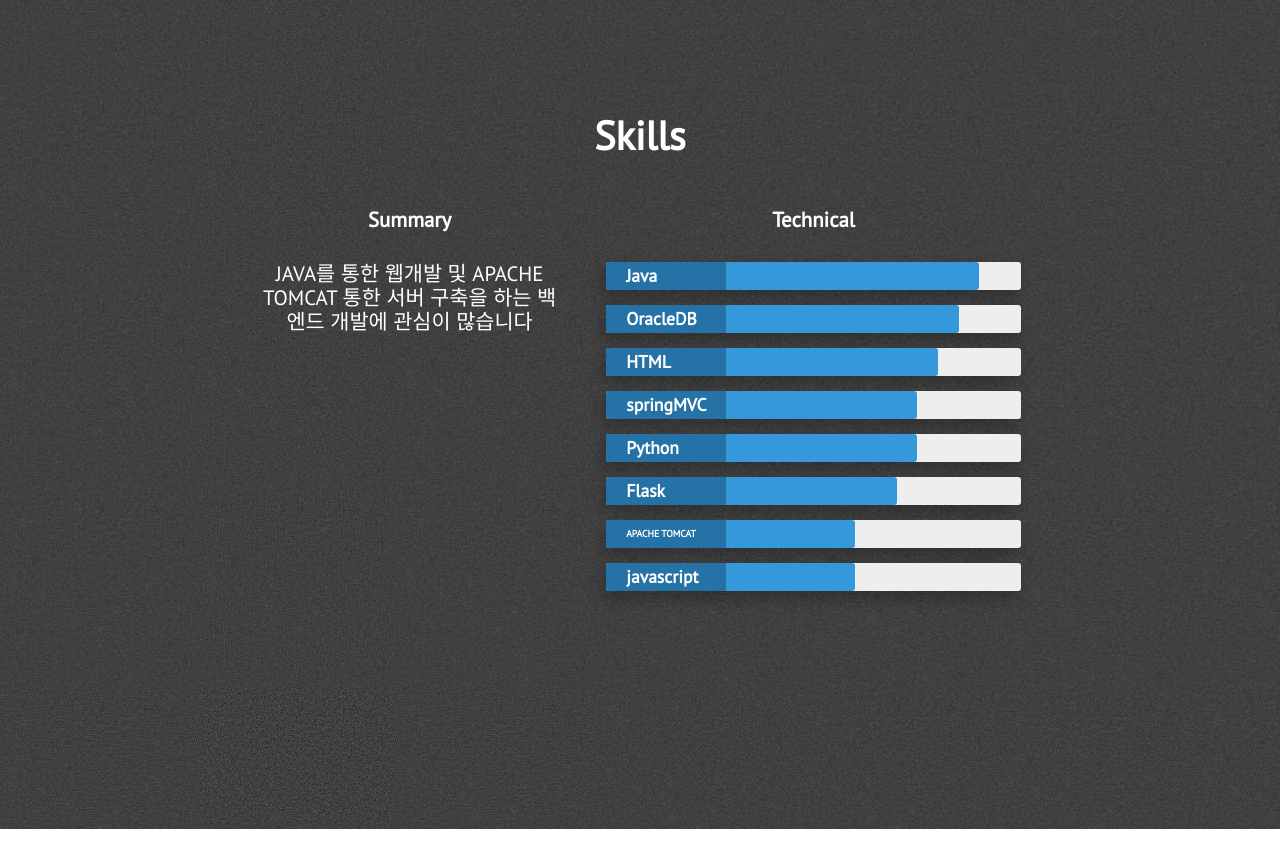
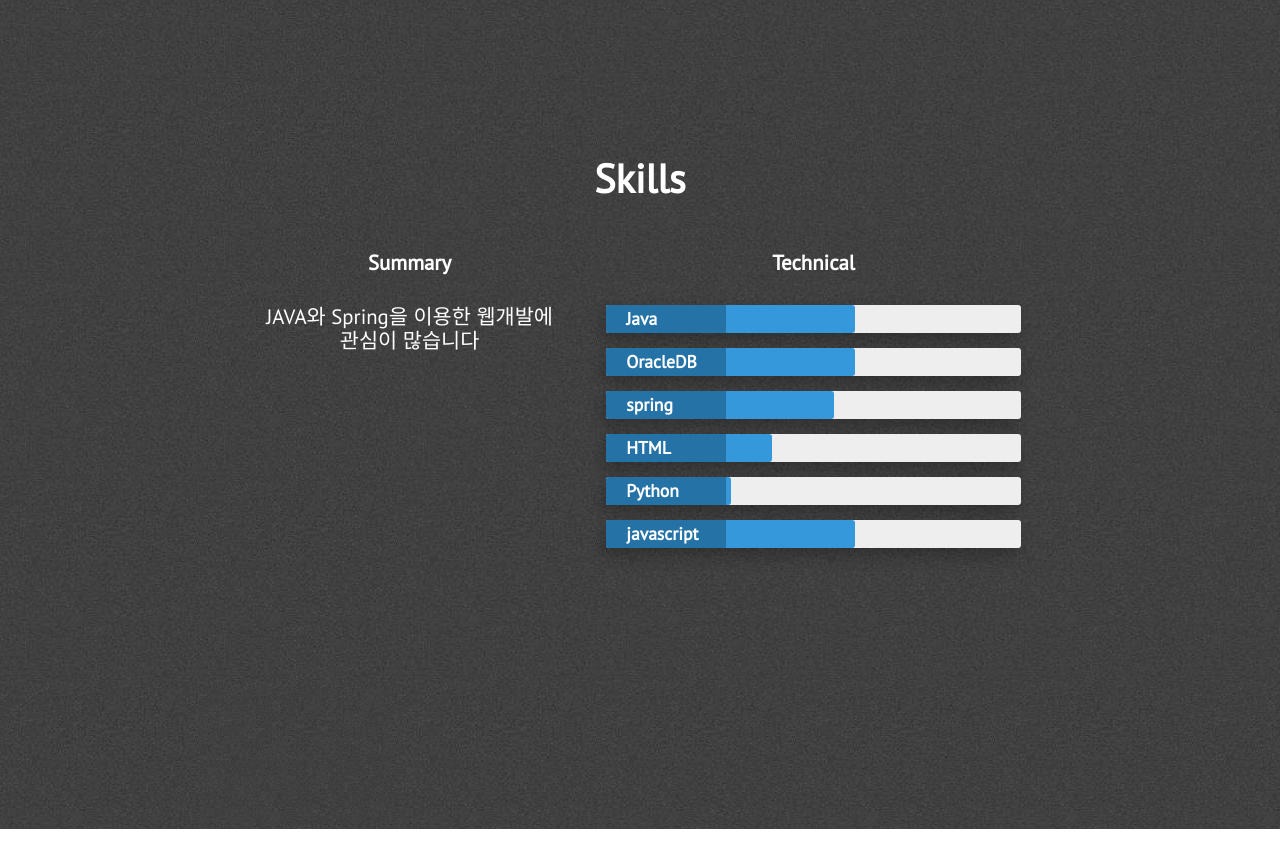
Before and after one commit to YoungGyu99/YoungGyu99.github.io, a Jekyll site: the page built from index.html, in a window 1280 px wide and 900 px high, scrolled down 2071 px. Shown: the top 868 px of the window. Built offline with Jekyll 4.4.1, drawn with Linux system fonts in a browser that asks for light colours; nearby versions of some CDN libraries.

Commit message:
Update skills.html

```diff
--- a/_includes/skills.html
+++ b/_includes/skills.html
@@ -7,47 +7,38 @@
                 <div class="what-i-do">
                     <h3 class="center-align skills-subsection">Summary</h3>
                     <p class="paragraph-text center-align">
-                         JAVA를 통한 웹개발 및 APACHE TOMCAT 통한 서버 구축을 하는 백엔드 개발에 관심이 많습니다
+                         JAVA와 Spring을 이용한 웹개발에 관심이 많습니다
                     </p>
                 </div>
                 <div class="technical-skills">
                     <h3 class="center-align skills-subsection">Technical</h3>
                     <div class="progress-bars">
-                        <div class="skillbar clearfix " data-percent="90%">
+                        <div class="skillbar clearfix " data-percent="60%">
                             <div class="skillbar-title" style="background: #2980b9;"><span>Java</span></div>
                             <div class="skillbar-bar" style="background: #3498db;"></div>
                         </div> <!-- End Skill Bar -->
 
-                        <div class="skillbar clearfix " data-percent="85%">
+                        <div class="skillbar clearfix " data-percent="60%">
                             <div class="skillbar-title" style="background: #2980b9;"><span>OracleDB</span></div>
                             <div class="skillbar-bar" style="background: #3498db;"></div>
                         </div> <!-- End Skill Bar -->
 
-                        <div class="skillbar clearfix " data-percent="80%">
-                            <div class="skillbar-title" style="background: #2980b9;"><span>HTML</span></div>
+                        <div class="skillbar clearfix " data-percent="55%">
+                            <div class="skillbar-title" style="background: #2980b9;"><span>spring</span></div>
                             <div class="skillbar-bar" style="background: #3498db"></div>
                         </div> <!-- End Skill Bar -->
 
 
-                        <div class="skillbar clearfix " data-percent="75%">
-                            <div class="skillbar-title" style="background: #2980b9;"><span>springMVC</span></div>
+                        <div class="skillbar clearfix " data-percent="40%">
+                            <div class="skillbar-title" style="background: #2980b9;"><span>HTML</span></span></div>
                             <div class="skillbar-bar" style="background: #3498db;"></div>
                         </div> <!-- End Skill Bar -->
 
-                        <div class="skillbar clearfix " data-percent="75%">
+                        <div class="skillbar clearfix " data-percent="30%">
                             <div class="skillbar-title" style="background: #2980b9;"><span>Python</span></div>
                             <div class="skillbar-bar" style="background: #3498db;"></div>
                         </div> <!-- End Skill Bar -->
 
-                        <div class="skillbar clearfix " data-percent="70%">
-                            <div class="skillbar-title" style="background: #2980b9"><span>Flask</span></div>
-                            <div class="skillbar-bar" style="background: #3498db;"></div>
-                        </div> <!-- End Skill Bar -->
-
-                       <div class="skillbar clearfix" data-percent="60%">
-                          <div class="skillbar-title" style="background: #2980b9; font-size: 60%;"><span>APACHE TOMCAT</span></div>
-                          <div class="skillbar-bar" style="background: #3498db"></div>
-                       </div> <!-- End Skill Bar -->
                           <div class="skillbar clearfix " data-percent="60%">
                             <div class="skillbar-title" style="background: #2980b9"><span>javascript</span></div>
                             <div class="skillbar-bar" style="background: #3498db"></div>
```
